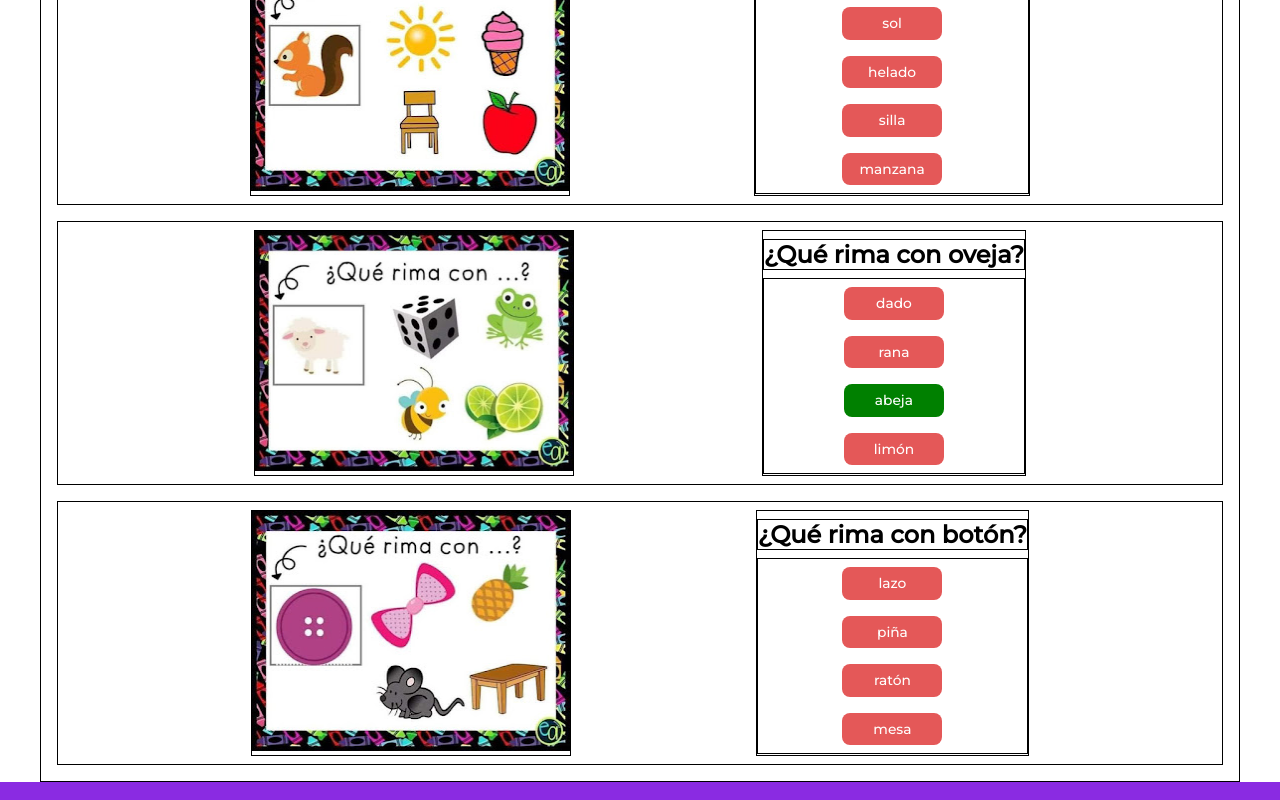
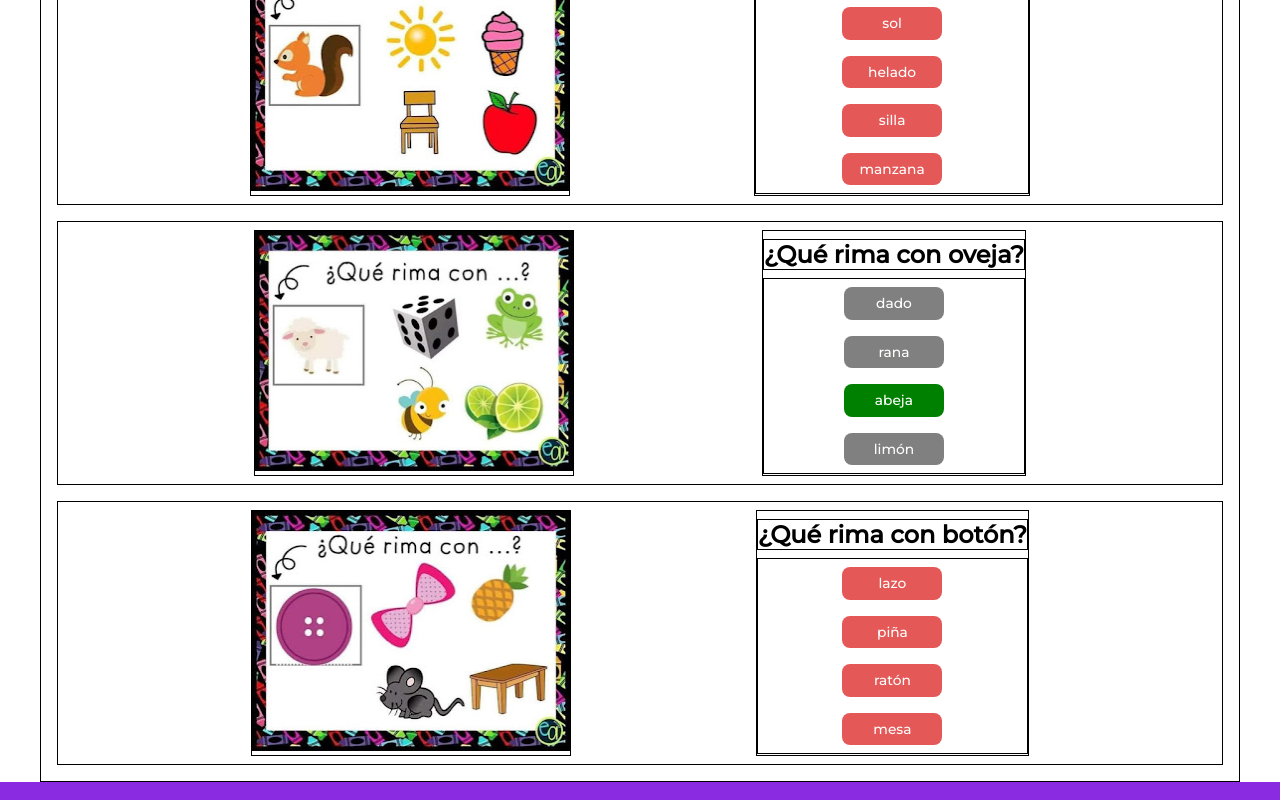
Before and after one commit to joshuaco/UPTAIT_project, a plain HTML site: page palabras.html in a window 1280 px wide. Both pictures are taken after a click on the button "abeja". Shown: the part 802-1602 px from the top of the page. Drawn offline with Linux system fonts and the light colour scheme.

Commit message:
Botones desabilitados y mensaje con puntuacion

```diff
--- a/assets/css/index_styles.css
+++ b/assets/css/index_styles.css
@@ -200,3 +200,8 @@ button {
     cursor: pointer;
     width: 100px;
 }
+
+.disabled {
+    background-color: rgb(129, 128, 128);
+    cursor: auto;
+}
--- a/assets/scripts/script_questions.js
+++ b/assets/scripts/script_questions.js
@@ -1,5 +1,6 @@
 const button = document.querySelectorAll(".select-button");
 let score = 0;
+let counter = 0; /* Contador de botones deshabilitados */
 
 for (let i = 0; i < button.length; i++) {
 
@@ -16,6 +17,31 @@ for (let i = 0; i < button.length; i++) {
             }
             console.log(score);
         }
+        button[i].disabled = true;
+        getSiblings(button[i]).forEach(element => {
+            element.disabled = true;
+            element.classList.add("disabled");
+            counter++;
+        });
+        counter++;
+        if (counter == button.length) {
+            showScore();
+        }
     });
+}
 
+/* Retorna a todos los hermanos del elemento */
+let getSiblings = (e) => {
+    let siblings = [];
+    let sibling = e.parentNode.firstChild;
+    for (; sibling; sibling = sibling.nextSibling) {
+        if (sibling.nodeType == 1 && sibling != e) {
+            siblings.push(sibling);
+        }
+    }
+    return siblings;
 }
+
+const showScore = () => {
+    alert("Puntuación: " + score);
+}
```
